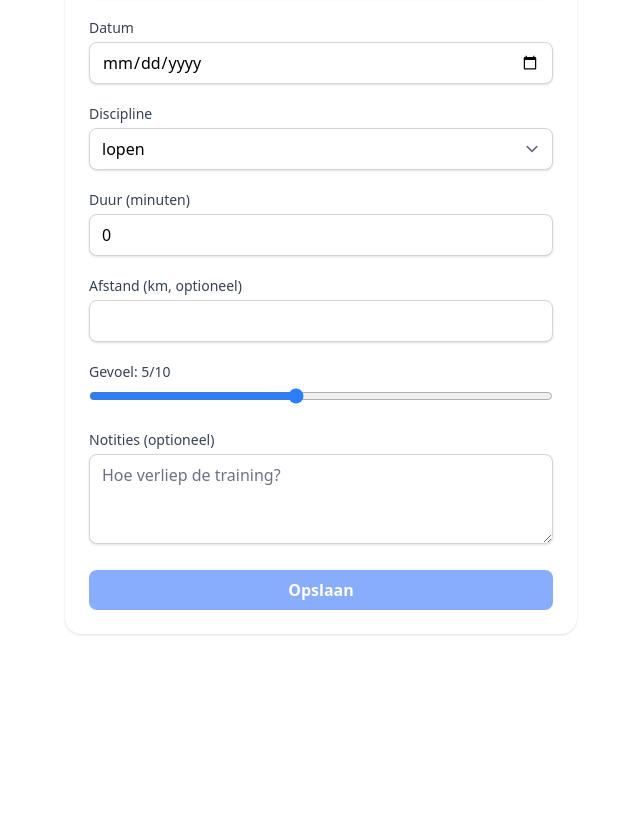
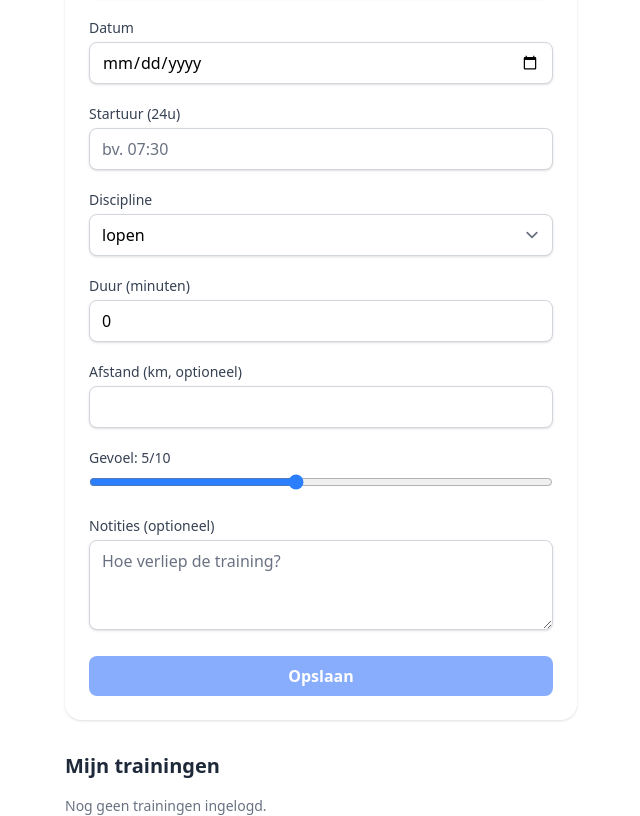
Before and after one commit to Adriaan-Cloet/training_application, an Angular app in the folder triathlon-app/: page / in a window 1280 px wide. Shown: the part 140-956 px from the top of the page, without its empty margins (319-959 px from the left). Before the commit the page ends 800 px from the top, so only its background shows below. Built offline with nearby package versions, Linux system fonts and the light colour scheme.

Commit message:
training list added, added start-time input. Changed the way the form works to update on opslaan

```diff
--- a/triathlon-app/src/app/app.html
+++ b/triathlon-app/src/app/app.html
@@ -1 +1,2 @@
 <app-training-form/>
+<app-training-list/>
--- a/triathlon-app/src/app/app.ts
+++ b/triathlon-app/src/app/app.ts
@@ -1,10 +1,10 @@
 import { Component, signal } from '@angular/core';
-import { RouterOutlet } from '@angular/router';
 import { TrainingFormComponent } from './components/training-form/training-form';
+import { TrainingList } from "./components/training-list/training-list";
 
 @Component({
   selector: 'app-root',
-  imports: [RouterOutlet, TrainingFormComponent],
+  imports: [TrainingFormComponent, TrainingList],
   templateUrl: './app.html',
   styleUrl: './app.css'
 })
--- a/triathlon-app/src/app/components/training-form/training-form.html
+++ b/triathlon-app/src/app/components/training-form/training-form.html
@@ -22,6 +22,23 @@
       name="date"
       [(ngModel)]="formData.date"
       required
+      class="w-full rounded-lg border-gray-300 shadow-sm focus:ring-2 focus:ring-blue-500"
+    />
+  </div>
+
+  <!-- Startuur -->
+  <div>
+    <label class="block text-sm font-medium text-gray-700 mb-1">Startuur (24u)</label>
+    <input
+      type="text"
+      name="startTime"
+      [(ngModel)]="formData.startTime"
+      required
+      pattern="^([01][0-9]|2[0-3]):[0-5][0-9]$"
+      maxlength="5"
+      inputmode="numeric"
+      placeholder="bv. 07:30"
+      title="Gebruik 24-uursformaat HH:mm"
       class="w-full rounded-lg border-gray-300 shadow-sm focus:ring-2 focus:ring-blue-500"
     />
   </div>
--- a/triathlon-app/src/app/components/training-form/training-form.ts
+++ b/triathlon-app/src/app/components/training-form/training-form.ts
@@ -1,4 +1,4 @@
-import { Component, ViewChild, viewChild } from '@angular/core';
+import { Component, ViewChild } from '@angular/core';
 import { FormsModule, NgForm } from '@angular/forms';
 import { CommonModule } from '@angular/common';
 import { TrainingService } from '../../services/training.service';
@@ -15,9 +15,10 @@ export class TrainingFormComponent {
 
   disciplines = Object.values(Discipline);
 
-  formData = {
+  private readonly initialFormData = {
     title: '',
     date: '',
+    startTime: '',
     discipline: Discipline.Lopen,
     duration: 0,
     distance: undefined as number | undefined,
@@ -25,10 +26,12 @@ export class TrainingFormComponent {
     notes: '',
   };
 
+  formData = { ...this.initialFormData };
+
   constructor(private trainingService: TrainingService) {}
 
   onSubmit() {
-  this.trainingService.add({ ...this.formData });
-  this.trainingForm.resetForm();
+    this.trainingService.add({ ...this.formData });
+    this.trainingForm.resetForm({ ...this.initialFormData });
   }
 }
--- a/triathlon-app/src/app/components/training-list/training-list.html
+++ b/triathlon-app/src/app/components/training-list/training-list.html
@@ -1 +1,27 @@
-<p>training-list works!</p>
+<div class="max-w-lg mx-auto mt-8">
+    <h2 class="text-xl font-bold text-gray-800 mb-4">Mijn trainingen</h2>
+
+    <!-- Lege state -->
+    <p *ngIf="trainings().length === 0" class="text-gray-500 text-sm">
+        Nog geen trainingen ingelogd.
+    </p>
+
+    <ul *ngIf="trainings().length > 0" class="space-y-3">
+        <li *ngFor="let training of trainings()" class="space-y-3">
+            <div class="space-y-1">
+                <p class="font-semibold text-gray-800">{{ training.title }}</p>
+                <p class="text-sm text-gray-500">{{ training.date }} om {{ training.startTime || '--:--' }} — {{ training.discipline }}</p>
+                <p class="text-sm text-gray-600">{{ training.duration }} min
+                    <span *ngIf="training.distance"> · {{ training.distance }} km</span>
+                    <span *ngIf="training.feeling"> · gevoel: {{ training.feeling }}/10</span>
+                </p>
+            </div>
+            <button
+                (click)="delete(training.id)"
+                class="text-red-500 hover:text-red-700 text-sm font-medium ml-4"
+            >
+                Verwijderen
+            </button>
+        </li>
+    </ul>
+</div>
--- a/triathlon-app/src/app/components/training-list/training-list.ts
+++ b/triathlon-app/src/app/components/training-list/training-list.ts
@@ -1,7 +1,6 @@
-import { Component, OnInit } from '@angular/core';
+import { Component, computed } from '@angular/core';
 import { CommonModule } from '@angular/common';
 import { TrainingService } from '../../services/training.service';
-import { Training } from '../../models/training.model';
 
 @Component({
   selector: 'app-training-list',
@@ -9,23 +8,21 @@ import { Training } from '../../models/training.model';
   templateUrl: './training-list.html',
   styleUrl: './training-list.css',
 })
-export class TrainingList implements OnInit {
-  trainings: Training[] = [];
+export class TrainingList {
+  readonly trainings = computed(() => {
+    return [...this.trainingService.trainings()()].sort((a, b) => {
+      return this.getTrainingTimestamp(b.date, b.startTime) - this.getTrainingTimestamp(a.date, a.startTime);
+    });
+  });
 
   constructor(private trainingService: TrainingService) {}
 
-  ngOnInit() {
-    this.load();
+  delete(id: string) {
+    this.trainingService.delete(id);
   }
 
-  load() {
-    this.trainings = this.trainingService.getAll().sort((a, b) => {
-      return new Date(b.date).getTime() - new Date(a.date).getTime();
-    });
-  }
-
-  delete(id: string) {
-    this.trainingService.delete(id);
-    this.load();
+  private getTrainingTimestamp(date: string, startTime?: string): number {
+    const time = startTime && startTime.trim() !== '' ? startTime : '00:00';
+    return new Date(`${date}T${time}`).getTime();
   }
 }
--- a/triathlon-app/src/app/models/training.model.ts
+++ b/triathlon-app/src/app/models/training.model.ts
@@ -15,6 +15,7 @@ export interface Training {
     id: string;
     title: string;
     date: string;
+    startTime?: string;
     discipline: Discipline;
     duration: number;
     distance?: number;
--- a/triathlon-app/src/app/services/training.service.ts
+++ b/triathlon-app/src/app/services/training.service.ts
@@ -1,15 +1,19 @@
-import { Injectable } from "@angular/core";
-import { Training, Discipline } from "../models/training.model";
+import { Injectable, signal } from "@angular/core";
+import { Training } from "../models/training.model";
 
 @Injectable({
     providedIn: 'root',
 })
 export class TrainingService {
     private readonly STORAGE_KEY = 'trainings';
+    private readonly trainingsState = signal<Training[]>(this.readFromStorage());
 
     getAll(): Training[] {
-        const data = localStorage.getItem(this.STORAGE_KEY);
-        return data ? JSON.parse(data) : [];
+        return this.trainingsState();
+    }
+
+    trainings() {
+        return this.trainingsState.asReadonly();
     }
 
     add(training: Omit<Training, 'id'>): Training {
@@ -17,7 +21,7 @@ export class TrainingService {
             ...training,
             id: crypto.randomUUID(),
         };
-        const all = this.getAll();
+        const all = [...this.getAll()];
         all.push(newTraining);
         this.save(all);
         return newTraining;
@@ -29,7 +33,7 @@ export class TrainingService {
     }
 
     update(id: string, updated: Omit<Training, 'id'>): Training | null {
-        const all = this.getAll();
+        const all = [...this.getAll()];
         const index = all.findIndex((t) => t.id === id);
         if (index === -1) return null;
         all[index] = {...updated, id};
@@ -38,6 +42,12 @@ export class TrainingService {
     }
 
     private save(trainings: Training[]): void {
-        localStorage.setItem(this.STORAGE_KEY, JSON.stringify(trainings))
+        localStorage.setItem(this.STORAGE_KEY, JSON.stringify(trainings));
+        this.trainingsState.set(trainings);
+    }
+
+    private readFromStorage(): Training[] {
+        const data = localStorage.getItem(this.STORAGE_KEY);
+        return data ? JSON.parse(data) : [];
     }
 }
--- a/triathlon-app/src/index.html
+++ b/triathlon-app/src/index.html
@@ -1,5 +1,5 @@
 <!doctype html>
-<html lang="en">
+<html lang="nl-BE">
 <head>
   <meta charset="utf-8">
   <title>TriathlonApp</title>
```
